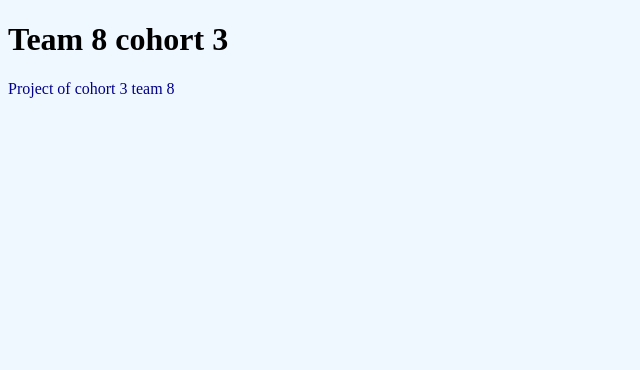
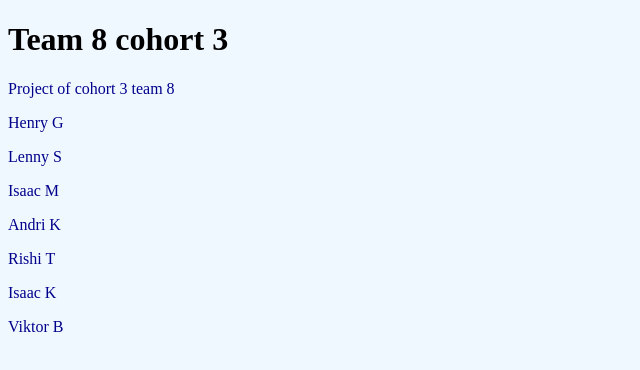
Before and after one commit to eng1-team3-8-video-game/eng1-team3.8-video-game.github.io, a plain HTML site: page index.html in a window 1280 px wide. Shown: the whole page, without its empty margins (0-640 px from the left). Drawn offline with Linux system fonts and the light colour scheme.

Commit message:
feat: tried to integrate script.ts

```diff
--- a/index.html
+++ b/index.html
@@ -1,12 +1,26 @@
 <!DOCTYPE html>
 
 <head>
+    <script type="module" src="script.ts"></script>
     <link rel="stylesheet" href="styles.css">
+    <title id="title">I love Charlie Jeffries!</title>
+
 </head>
 
 <html>
     <body>
         <h1>Team 8 cohort 3</h1>
         <p>Project of cohort 3 team 8</p>
+        <p></p>
+        <p>Henry G</p>
+        <p>Lenny S</p>
+        <p>Isaac M</p>
+        <p>Andri K</p>
+        <p>Rishi T</p>
+        <p>Isaac K</p>
+        <p>Viktor B</p>
+
+
+
     </body>
 </html>
```
